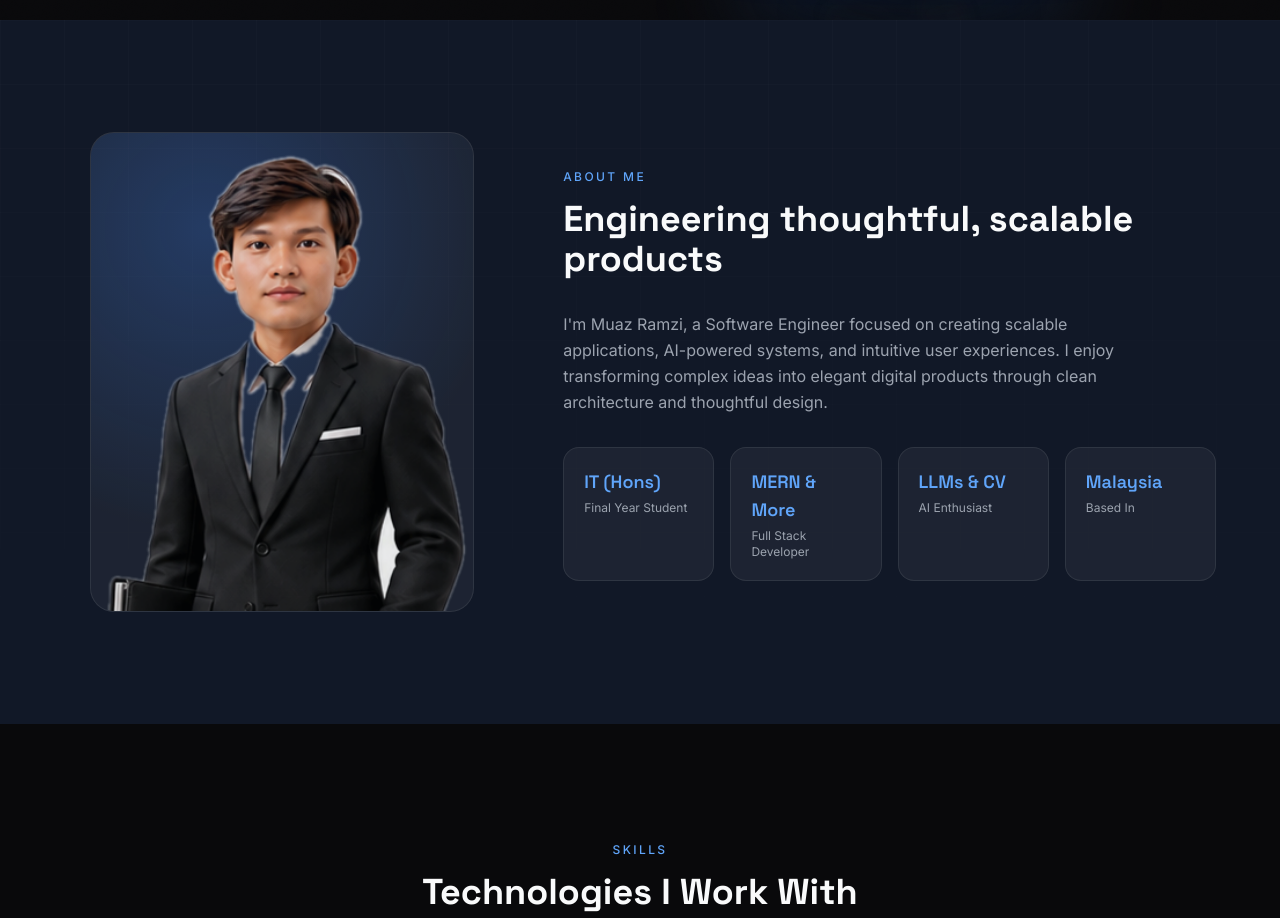
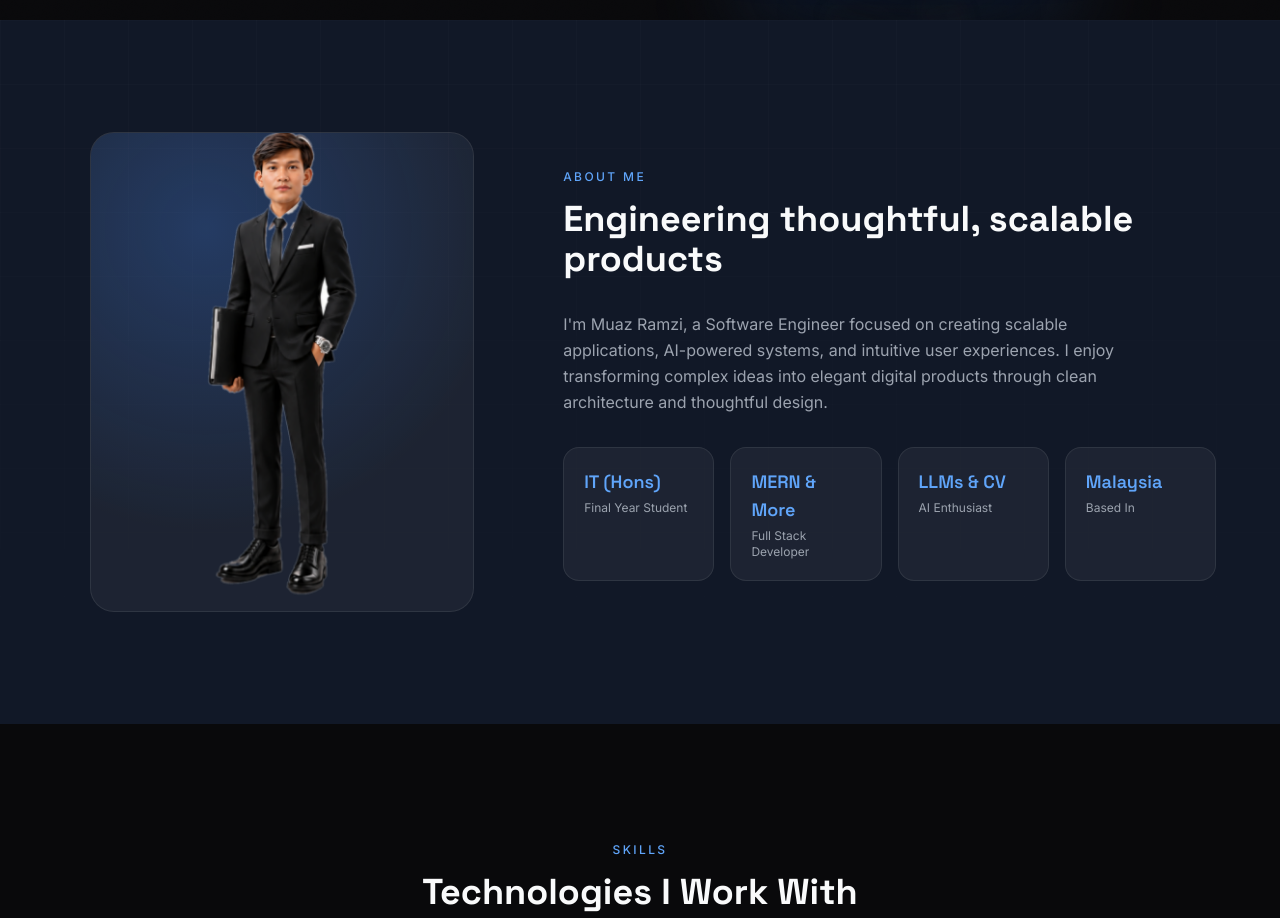
Before and after one commit to muazramzii/portfolio-animation, a React (Vite) app: page / in a window 1280 px wide. Shown: the part 780-1698 px from the top of the page. Built offline with nearby package versions, Linux system fonts and the light colour scheme.

Commit message:
feat: replace About placeholder with real portrait and matching float/sway/breathe animation

```diff
--- a/src/components/About.tsx
+++ b/src/components/About.tsx
@@ -19,14 +19,26 @@ export default function About() {
                   "radial-gradient(circle at 30% 20%, rgba(59,130,246,0.25), transparent 65%)",
               }}
             />
+            <div className="animate-float relative z-10 h-full w-full">
+              <div
+                className="animate-hero-sway relative h-full w-full"
+                style={{ transformStyle: "preserve-3d" }}
+              >
+                <div
+                  className="animate-hero-breathe relative h-full w-full"
+                  style={{ transformStyle: "preserve-3d" }}
+                >
                   <img
                     src={portraitSrc}
                     alt="Muaz Ramzi portrait"
-              className="relative z-10 h-full w-full object-cover object-top opacity-90"
+                    className="h-full w-full object-contain object-bottom"
                     onError={(e) => {
                       e.currentTarget.style.display = "none"
                     }}
                   />
+                </div>
+              </div>
+            </div>
           </div>
         </div>
 
```
Lines whose indentation alone changed are shown as unchanged.
